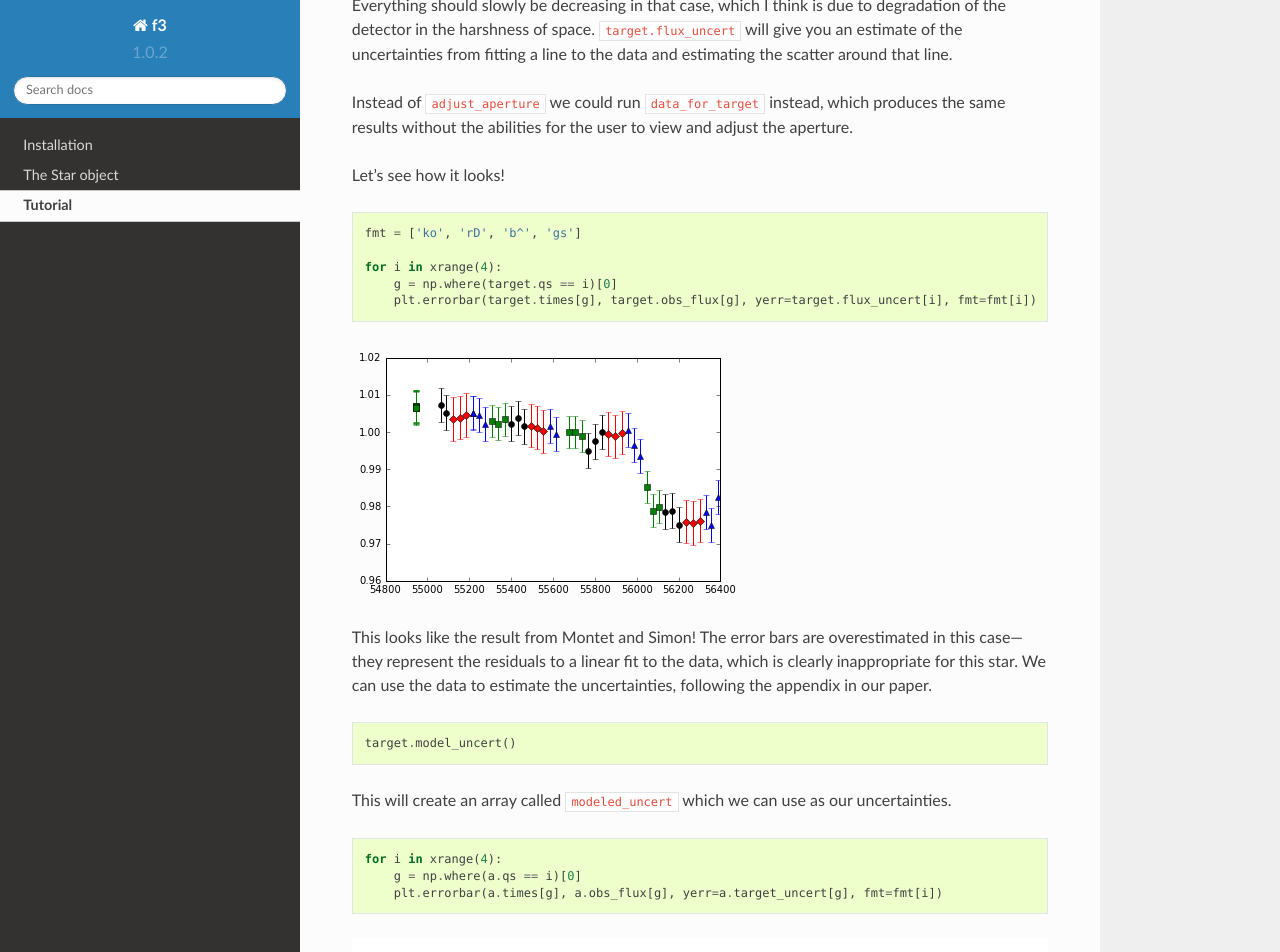
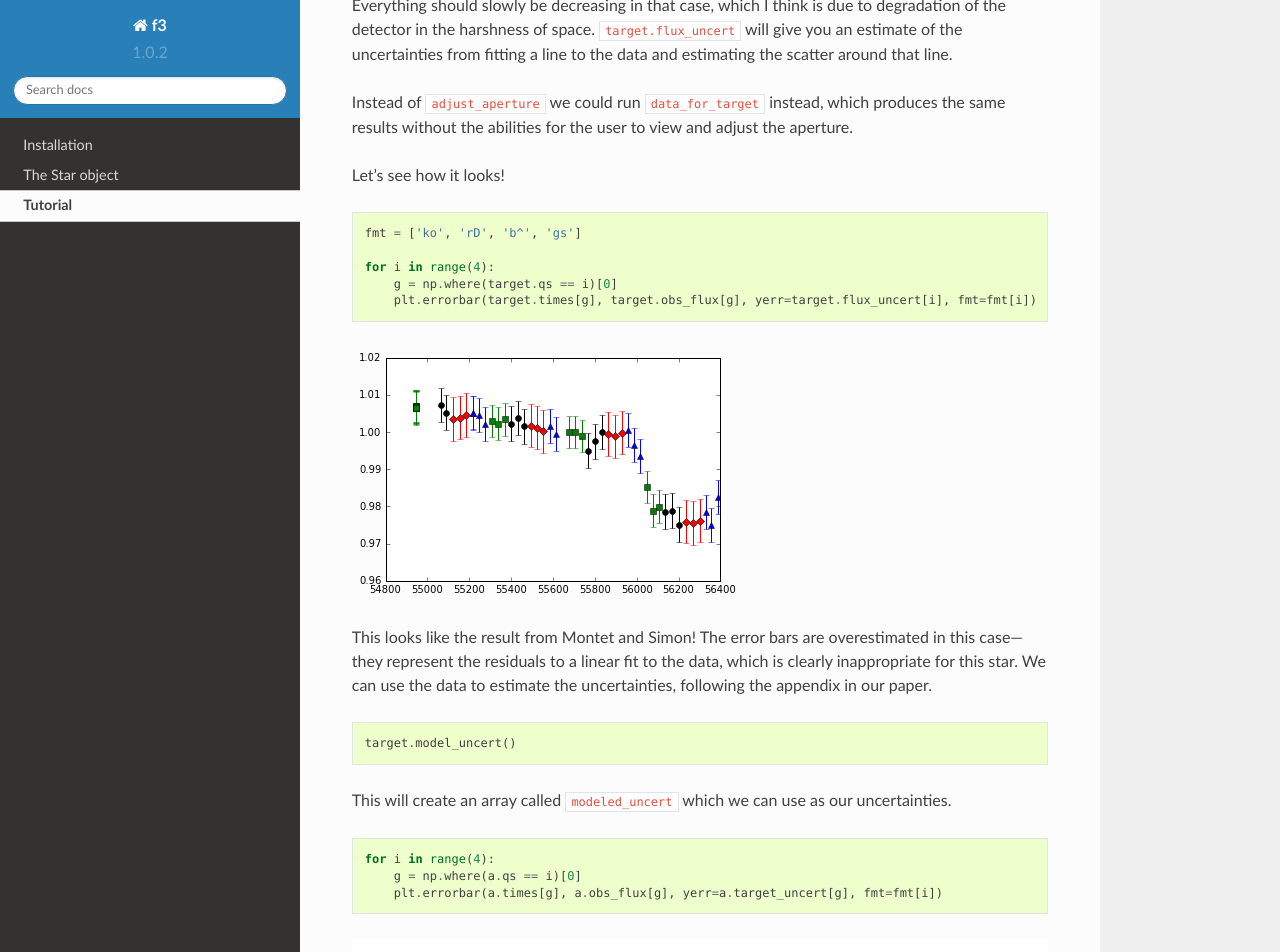
Before and after one commit to benmontet/f3, a Sphinx documentation site: the page built from docs/tutorial.rst, in a window 1280 px wide and 1400 px high, scrolled down 3604 px. Shown: the top 952 px of the window. Built offline with Sphinx 7.4.7 and the Read the Docs theme 2.0.0, drawn with Linux system fonts in a browser that asks for light colours.

Commit message:
Fix Python 3 issues

```diff
--- a/docs/tutorial.rst
+++ b/docs/tutorial.rst
@@ -110,7 +110,7 @@ Let's see how it looks!
 
     fmt = ['ko', 'rD', 'b^', 'gs']
 
-    for i in xrange(4):
+    for i in range(4):
         g = np.where(target.qs == i)[0]
         plt.errorbar(target.times[g], target.obs_flux[g], yerr=target.flux_uncert[i], fmt=fmt[i])
 
@@ -129,7 +129,7 @@ This will create an array called ``modeled_uncert`` which we can use as our unce
 
 .. code:: python
 
-    for i in xrange(4):
+    for i in range(4):
         g = np.where(a.qs == i)[0]
         plt.errorbar(a.times[g], a.obs_flux[g], yerr=a.target_uncert[g], fmt=fmt[i])
 
--- a/setup.py
+++ b/setup.py
@@ -16,7 +16,7 @@ setup(
     description='Photometry for Kepler Full Frame Images',
     package_data={'': ['README.rst', 'LICENSE']},
     install_requires=[
-          'mahotas',
+          'mahotas', 'kplr'
       ],
     classifiers=[
         'Development Status :: 5 - Production/Stable',
```
Also changed, not shown: 1 other file.
